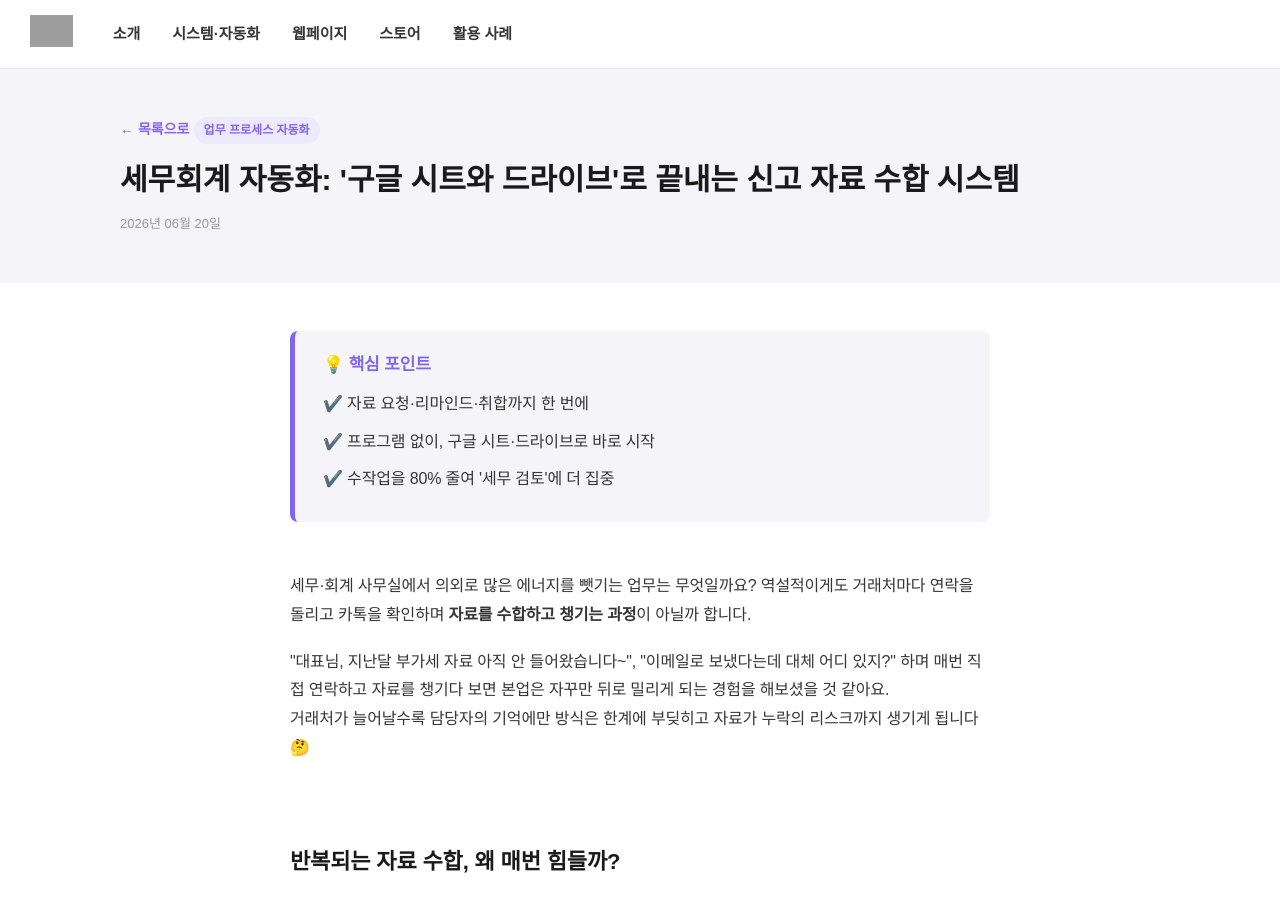
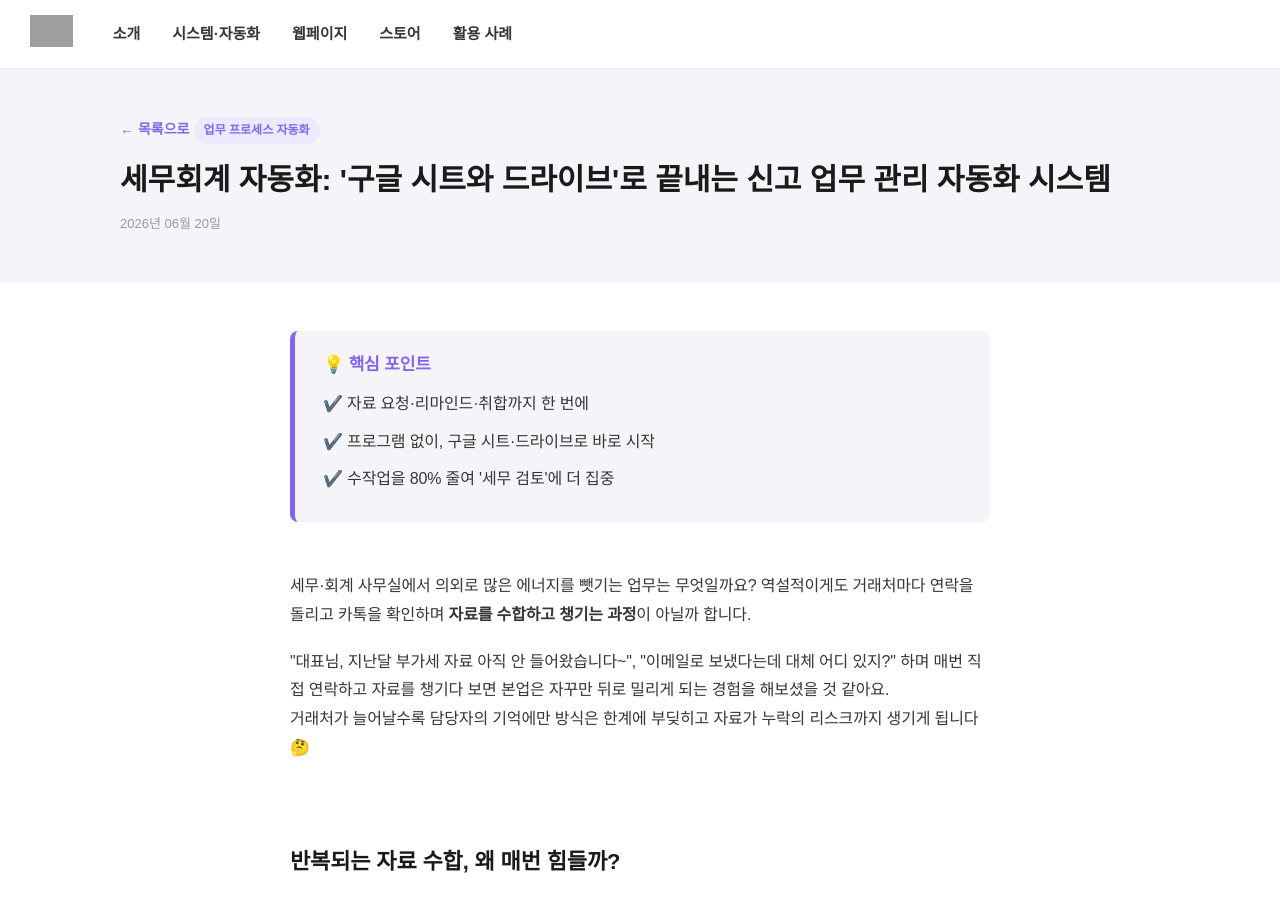
Before and after one commit to nsdlab26/blog, a Jekyll site: the page built from _posts/2026-06-20-workflow-tax.md, in a window 1280 px wide and 900 px high. Built offline with Jekyll 4.4.1, drawn with Linux system fonts in a browser that asks for light colours; some web fonts are replaced; grey boxes are pictures that could not be loaded.

Commit message:
Update 2026-06-20-workflow-tax.md

```diff
--- a/_posts/2026-06-20-workflow-tax.md
+++ b/_posts/2026-06-20-workflow-tax.md
@@ -1,6 +1,6 @@
 ---
 layout: post
-title: "세무회계 자동화: '구글 시트와 드라이브'로 끝내는 신고 자료 수합 시스템"
+title: "세무회계 자동화: '구글 시트와 드라이브'로 끝내는 신고 업무 관리 자동화 시스템"
 slug: workflow-tax
 category: 업무 프로세스 자동화
 date: 2026-06-20
```
